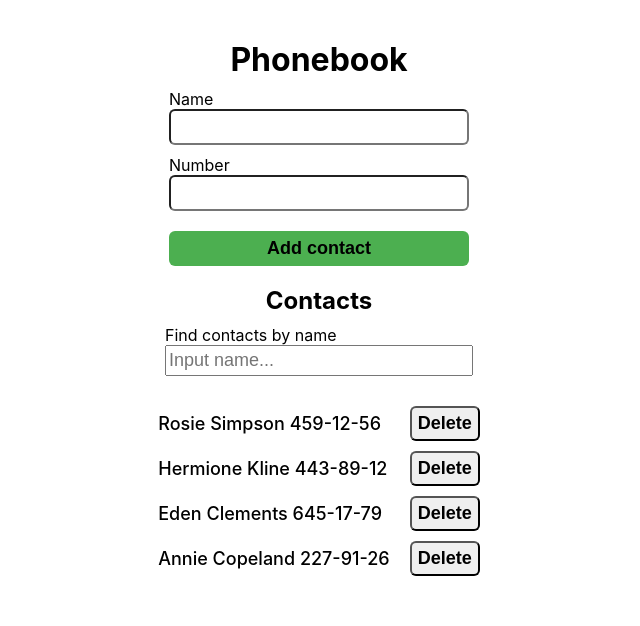
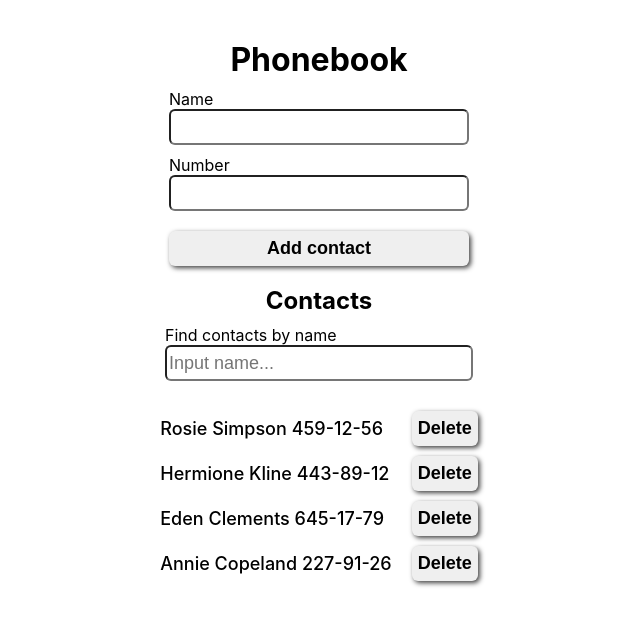
Before and after one commit to AlexGoIT/goit-react-hw-02-phonebook, a React (Create React App) app: page / in a window 1280 px wide. Shown: the top 626 px of the page, without its empty margins (321-961 px from the left). Built offline with nearby package versions, Linux system fonts and the light colour scheme.

Commit message:
Correct styles

```diff
--- a/src/components/ContactForm/ContactForm.styled.js
+++ b/src/components/ContactForm/ContactForm.styled.js
@@ -24,8 +24,9 @@ export const Form = styled.form`
     border: none;
     font-size: 18px;
     font-weight: 700;
-    background-color: #4caf50;
+    box-shadow: 2px 2px 5px 0px rgba(0, 0, 0, 0.75);
     cursor: pointer;
+    transition: background-color 0.25s ease;
 
     &:hover,
     &:focus {
--- a/src/components/ContactList/ContactItem/ContactItem.styled.js
+++ b/src/components/ContactList/ContactItem/ContactItem.styled.js
@@ -10,9 +10,15 @@ export const Item = styled.li`
 
   button {
     height: 35px;
+    border: none;
     border-radius: 6px;
+    box-shadow: 2px 2px 5px 0px rgba(0, 0, 0, 0.75);
     font-size: 18px;
     font-weight: 700;
     cursor: pointer;
   }
+
+  button:is(:hover, :focus) {
+    background-color: #ff8585;
+  }
 `;
--- a/src/components/Filter/Filter.styled.js
+++ b/src/components/Filter/Filter.styled.js
@@ -8,7 +8,9 @@ export const FilterLabel = styled.label`
 
 export const FilterInput = styled.input`
   width: 300px;
-  height: 25px;
+  height: 30px;
   font-size: 18px;
   font-weight: 500;
+  border-radius: 6px;
+  font-size: 18px;
 `;
```
